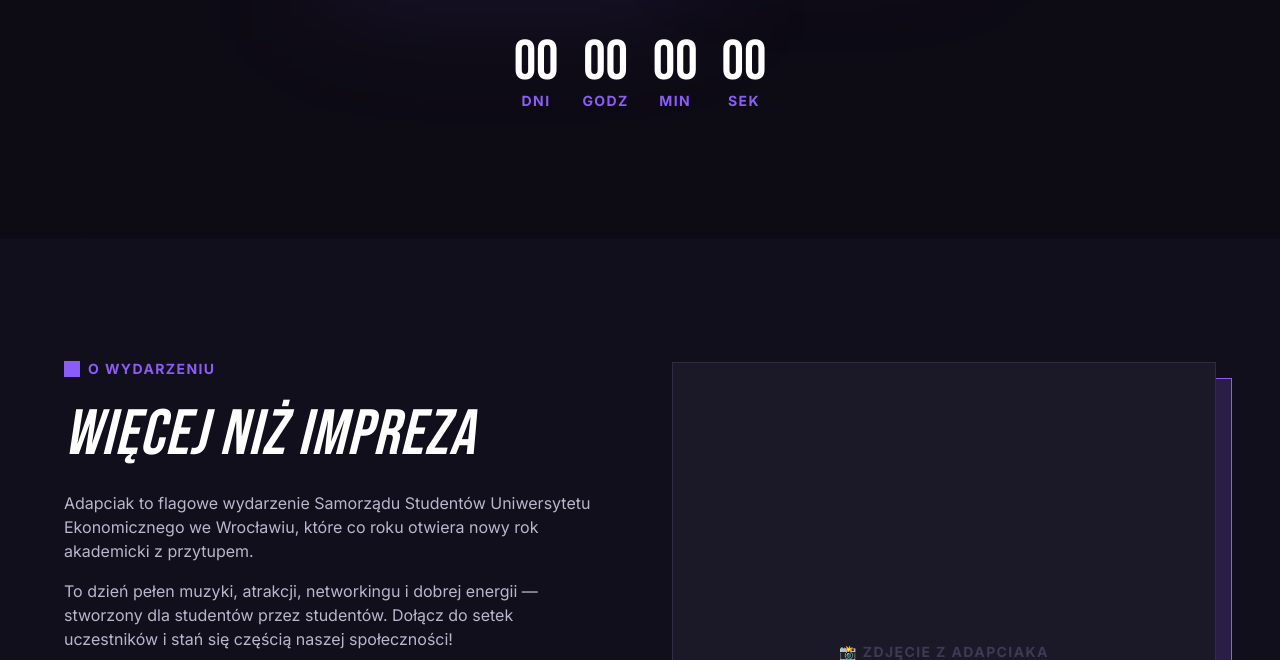
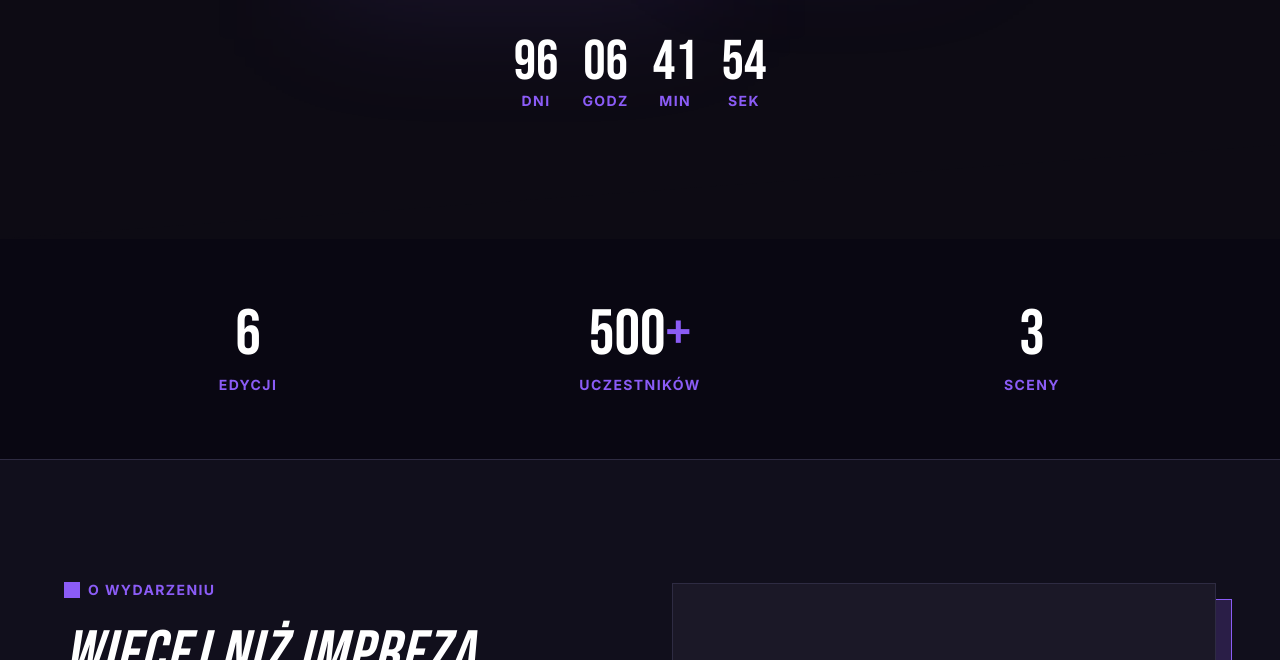
Before and after one commit to administracja-ssuew/adapciak, a plain HTML site: page index.html in a window 1280 px wide. Shown: the part 773-1433 px from the top of the page. Drawn offline with nearby package versions, Linux system fonts and the light colour scheme.

Commit message:
feat(01-animacje-02): add stats strip and countdown+counter JS IIFEs (ANIM-01+ANIM-03)
- Insert #liczby section between hero and o-wydarzeniu with three counter spans
- data-target values: 6 (edycji), 500 (uczestnikow), 3 (sceny)
- Add initCountdown IIFE: target 2026-08-29T22:00:00Z, tick() called immediately (no blank flash)
- Add initCounters IIFE: separate counterObs IntersectionObserver, unobserves after firing once
- easeOutQuart deceleration on counter animation (1800ms duration)

```diff
--- a/index.html
+++ b/index.html
@@ -239,6 +239,39 @@
         <span id="cd-secs" class="font-display-hero text-white" style="font-size:56px;line-height:1;">00</span>
         <span class="font-section-label text-section-label text-primary uppercase">Sek</span>
       </div>
+    </div>
+  </div>
+</section>
+
+
+<!-- ══════════════════════════════════════════════════════
+     LICZBY — stats strip
+══════════════════════════════════════════════════════ -->
+<section id="liczby" class="py-16 px-margin-mobile md:px-margin-desktop bg-surface-container-lowest border-b border-surface-border">
+  <div class="max-w-7xl mx-auto">
+    <div class="grid grid-cols-3 gap-gutter text-center">
+
+      <div class="reveal flex flex-col items-center gap-2">
+        <span class="font-display-hero text-white" style="font-size:64px;line-height:1;">
+          <span class="counter" data-target="6">0</span>
+        </span>
+        <span class="font-section-label text-section-label text-primary uppercase">Edycji</span>
+      </div>
+
+      <div class="reveal reveal-delay-1 flex flex-col items-center gap-2">
+        <span class="font-display-hero text-white" style="font-size:64px;line-height:1;">
+          <span class="counter" data-target="500">0</span><span class="text-primary">+</span>
+        </span>
+        <span class="font-section-label text-section-label text-primary uppercase">Uczestników</span>
+      </div>
+
+      <div class="reveal reveal-delay-2 flex flex-col items-center gap-2">
+        <span class="font-display-hero text-white" style="font-size:64px;line-height:1;">
+          <span class="counter" data-target="3">0</span>
+        </span>
+        <span class="font-section-label text-section-label text-primary uppercase">Sceny</span>
+      </div>
+
     </div>
   </div>
 </section>
@@ -835,6 +868,67 @@
     }
   }, { passive: true });
 })();
+
+/* ─── ANIM-01: Countdown timer ─── */
+(function initCountdown() {
+  // 2026-08-29T22:00:00Z = midnight Warsaw CEST (UTC+2)
+  const TARGET = new Date('2026-08-29T22:00:00Z');
+  const els = {
+    d: document.getElementById('cd-days'),
+    h: document.getElementById('cd-hours'),
+    m: document.getElementById('cd-mins'),
+    s: document.getElementById('cd-secs'),
+  };
+  if (!els.d) return; // guard: HTML not inserted
+  function pad(n) { return String(n).padStart(2, '0'); }
+  function tick() {
+    const diff = TARGET - Date.now();
+    if (diff <= 0) {
+      Object.values(els).forEach(function(el) { el.textContent = '00'; });
+      return;
+    }
+    var t = Math.floor(diff / 1000);
+    els.d.textContent = pad(Math.floor(t / 86400));
+    els.h.textContent = pad(Math.floor((t % 86400) / 3600));
+    els.m.textContent = pad(Math.floor((t % 3600) / 60));
+    els.s.textContent = pad(t % 60);
+  }
+  tick(); // call immediately — no 1-second blank flash
+  setInterval(tick, 1000);
+})();
+
+/* ─── ANIM-03: Number counters ─── */
+(function initCounters() {
+  var DURATION = 1800; // ms
+
+  function animateCounter(el) {
+    var target = parseInt(el.dataset.target, 10);
+    var start = performance.now();
+    function step(now) {
+      var elapsed = now - start;
+      var progress = Math.min(elapsed / DURATION, 1);
+      // easeOutQuart: natural deceleration
+      var eased = 1 - Math.pow(1 - progress, 4);
+      el.textContent = Math.round(eased * target);
+      if (progress < 1) requestAnimationFrame(step);
+    }
+    requestAnimationFrame(step);
+  }
+
+  // Separate observer — does NOT share state with revealObs or navObs
+  var counterObs = new IntersectionObserver(function(entries) {
+    entries.forEach(function(entry) {
+      if (entry.isIntersecting) {
+        animateCounter(entry.target);
+        counterObs.unobserve(entry.target); // fire once only
+      }
+    });
+  }, { threshold: 0.5 });
+
+  document.querySelectorAll('.counter').forEach(function(el) {
+    counterObs.observe(el);
+  });
+})();
 </script>
 
 </body>
```
